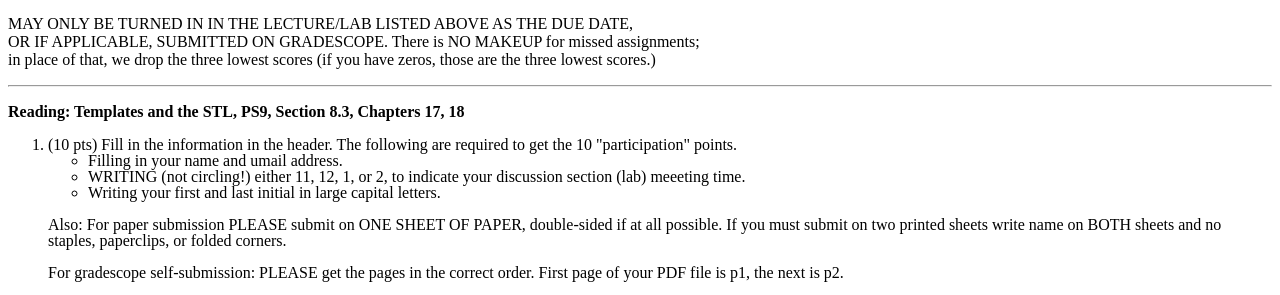
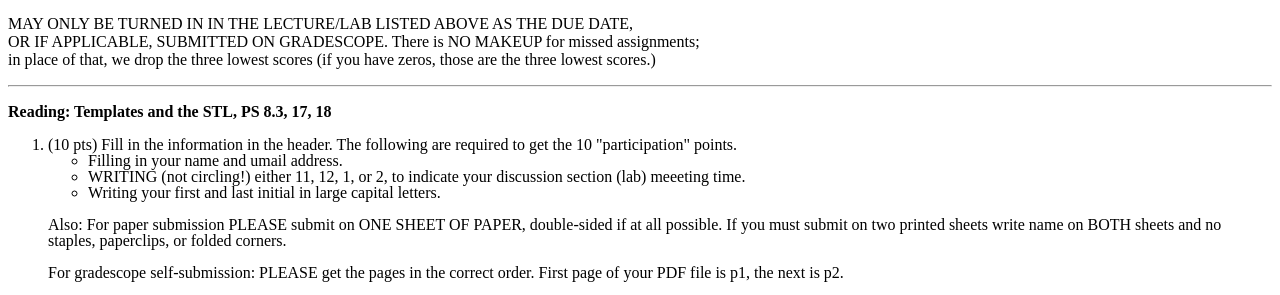
Before and after one commit to ucsb-cs32-s17/ucsb-cs32-s17.github.io, a Jekyll site: the page built from _hwk/h01.md, in a window 1280 px wide. Shown: the part 601-896 px from the top of the page. Built offline with Jekyll 4.4.1, drawn with Linux system fonts in a browser that asks for light colours.

Commit message:
Update h01.md

```diff
--- a/_hwk/h01.md
+++ b/_hwk/h01.md
@@ -11,7 +11,7 @@ reading: "PS 8.3, 17, 18"
 https://ucsb-cs32-s17.github.io/hwk/h01/
 </div>
 
-<b>Reading: Templates and the STL,  PS9, Section 8.3, Chapters 17, 18</b>
+<b>Reading: {{page.desc}},  {{page.reading}}</b>
 
 <!-- ADJUST NUMBER SO THAT STUFF FITS NICELY ON SECOND PAGE
         LARGEST NUMBER THAT FITS; TRADEOFF READABILITY AND COMPACTNESS -->
```
